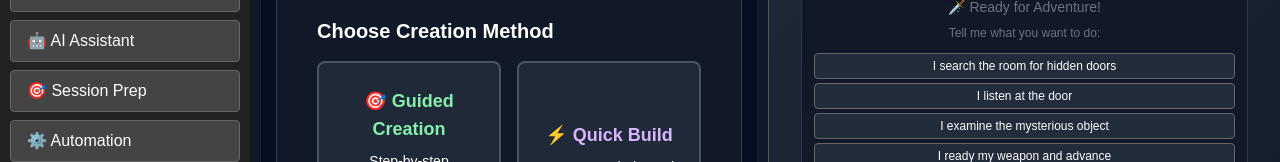
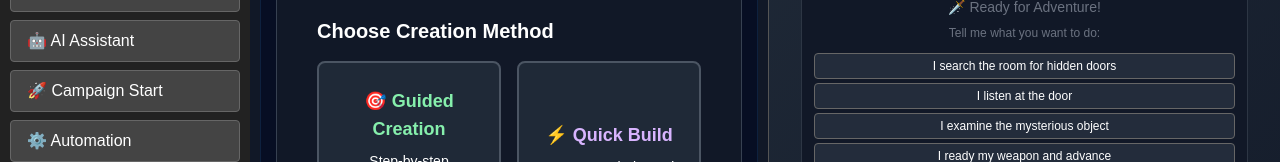
Before and after one commit to evilboydevil666/MyProject, a Vue app: page /character in a window 1280 px wide. Shown: the part 146-308 px from the top of the page. Built offline with nearby package versions, Linux system fonts and the light colour scheme.

Commit message:
Add files via upload

```diff
--- a/src/App.vue
+++ b/src/App.vue
@@ -71,7 +71,7 @@ const pages = [
   { id: 'character', label: '⚔️ Character', component: CharacterView },
   { id: 'party', label: '👥 Party', component: PartyView },
   { id: 'chat', label: '🤖 AI Assistant', component: ChatGPTView },
-  { id: 'session-prep', label: '🎯 Session Prep', component: SessionPrepView },
+  { id: 'session-prep', label: '🚀 Campaign Start', component: SessionPrepView },
   { id: 'automation', label: '⚙️ Automation', component: AutomationView },
   { id: 'map', label: '🗺️ Map', component: TacticalMapView },
   { id: 'settings', label: '⚙️ Settings', component: SettingsView }
```
